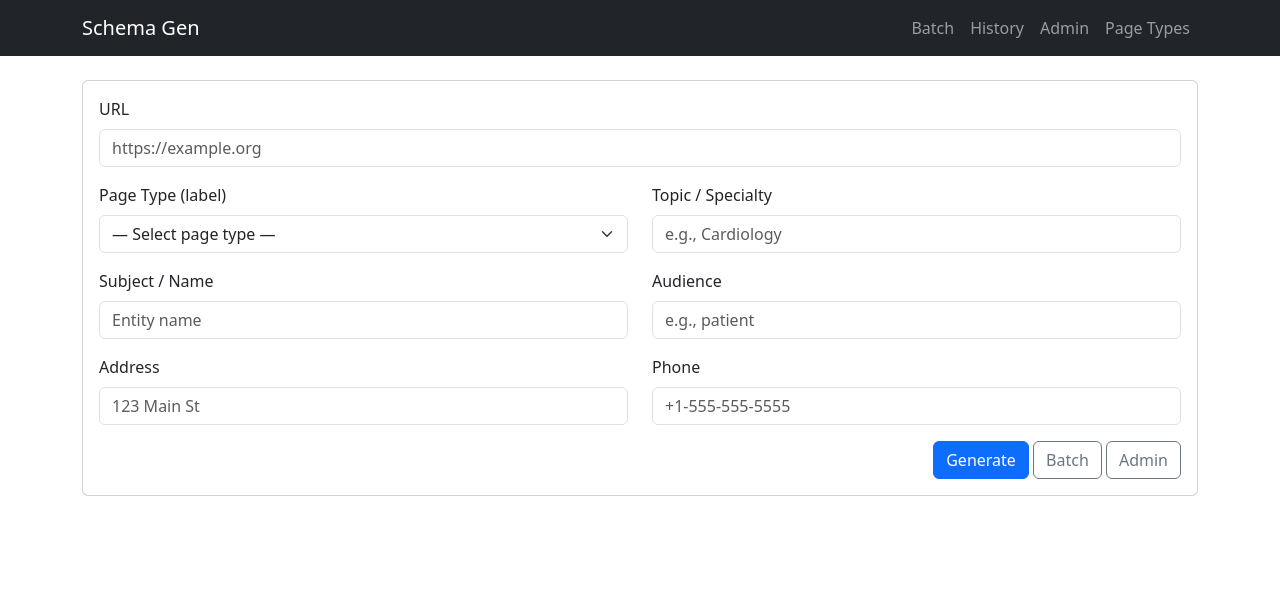
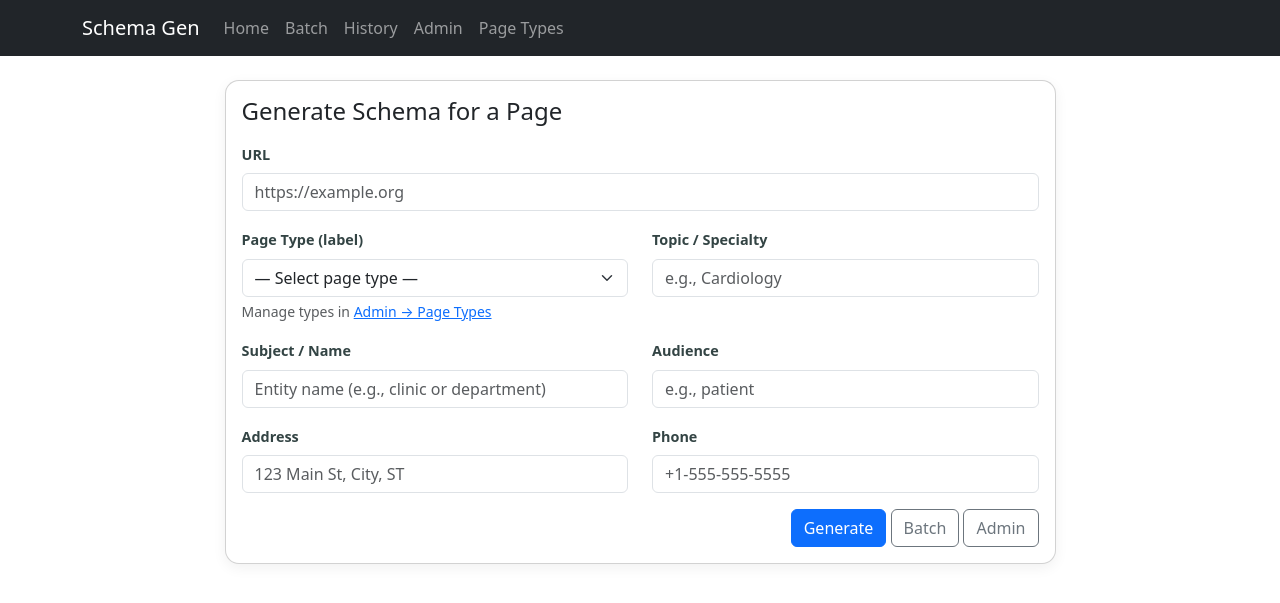
Before and after one commit to jskaller/schema-gen, a FastAPI app: page / in a window 1280 px wide. Shown: the top 603 px of the page. Run offline with FastAPI, Linux system fonts and the light colour scheme; data comes from the database, SQL or seed files in the repository.

Commit message:
ui: (33) restore compact submit page layout

```diff
--- a/app/web/templates/base.html
+++ b/app/web/templates/base.html
@@ -6,19 +6,32 @@
     <meta name="viewport" content="width=device-width, initial-scale=1">
     <title>{% block title %}Schema Gen{% endblock %}</title>
     <link href="https://cdn.jsdelivr.net/npm/bootstrap@5.3.3/dist/css/bootstrap.min.css" rel="stylesheet">
+    <style>
+      .card-soft { box-shadow: 0 4px 14px rgba(0,0,0,.06); border-radius: 14px; }
+      .label-sm { font-size: .9rem; font-weight: 600; color: #344; }
+    </style>
   </head>
   <body>
-    <nav class="navbar navbar-dark bg-dark navbar-expand">
+    <nav class="navbar navbar-expand-lg navbar-dark bg-dark">
       <div class="container">
         <a class="navbar-brand" href="/">Schema Gen</a>
-        <ul class="navbar-nav">
-          <li class="nav-item"><a class="nav-link" href="/batch">Batch</a></li>
-          <li class="nav-item"><a class="nav-link" href="/history">History</a></li>
-          <li class="nav-item"><a class="nav-link" href="/admin">Admin</a></li>
-          <li class="nav-item"><a class="nav-link" href="/admin/types">Page Types</a></li>
-        </ul>
+        <button class="navbar-toggler" type="button" data-bs-toggle="collapse" data-bs-target="#nav">
+          <span class="navbar-toggler-icon"></span>
+        </button>
+        <div class="collapse navbar-collapse" id="nav">
+          <ul class="navbar-nav me-auto">
+            <li class="nav-item"><a class="nav-link" href="/">Home</a></li>
+            <li class="nav-item"><a class="nav-link" href="/batch">Batch</a></li>
+            <li class="nav-item"><a class="nav-link" href="/history">History</a></li>
+            <li class="nav-item"><a class="nav-link" href="/admin">Admin</a></li>
+            <li class="nav-item"><a class="nav-link" href="/admin/types">Page Types</a></li>
+          </ul>
+        </div>
       </div>
     </nav>
-    <main class="container py-4">{% block content %}{% endblock %}</main>
+    <main class="container py-4">
+      {% block content %}{% endblock %}
+    </main>
+    <script src="https://cdn.jsdelivr.net/npm/bootstrap@5.3.3/dist/js/bootstrap.bundle.min.js"></script>
   </body>
 </html>
--- a/app/web/templates/index.html
+++ b/app/web/templates/index.html
@@ -2,50 +2,66 @@
 {% extends "base.html" %}
 {% block title %}Schema Gen – Home{% endblock %}
 {% block content %}
-<form method="post" action="/submit" class="card p-3">
+<div class="row justify-content-center">
+  <div class="col-lg-10 col-xl-9">
+    <div class="card card-soft">
+      <div class="card-body">
+        <h4 class="mb-3">Generate Schema for a Page</h4>
+        {% if error %}<div class="alert alert-danger">{{ error }}</div>{% endif %}
+        {% if ok %}<div class="alert alert-success">{{ ok }}</div>{% endif %}
+        <form method="post" action="/submit">
           <div class="mb-3">
-    <label class="form-label">URL</label>
+            <label class="form-label label-sm">URL</label>
             <input class="form-control" name="url" placeholder="https://example.org" required>
           </div>
+
           <div class="row">
             <div class="col-md-6 mb-3">
-      <label class="form-label">Page Type (label)</label>
+              <label class="form-label label-sm">Page Type (label)</label>
               <select class="form-select" name="page_type">
                 <option value="">— Select page type —</option>
                 {% for label, cfg in mapping.items() %}
                   <option value="{{ label }}">{{ label }} → {{ cfg.primary }}</option>
                 {% endfor %}
               </select>
+              <div class="form-text">Manage types in <a href="/admin/types">Admin → Page Types</a></div>
             </div>
             <div class="col-md-6 mb-3">
-      <label class="form-label">Topic / Specialty</label>
+              <label class="form-label label-sm">Topic / Specialty</label>
               <input class="form-control" name="topic" placeholder="e.g., Cardiology">
             </div>
           </div>
+
           <div class="row">
             <div class="col-md-6 mb-3">
-      <label class="form-label">Subject / Name</label>
-      <input class="form-control" name="subject" placeholder="Entity name">
+              <label class="form-label label-sm">Subject / Name</label>
+              <input class="form-control" name="subject" placeholder="Entity name (e.g., clinic or department)">
             </div>
             <div class="col-md-6 mb-3">
-      <label class="form-label">Audience</label>
+              <label class="form-label label-sm">Audience</label>
               <input class="form-control" name="audience" placeholder="e.g., patient">
             </div>
           </div>
+
           <div class="row">
             <div class="col-md-6 mb-3">
-      <label class="form-label">Address</label>
-      <input class="form-control" name="address" placeholder="123 Main St">
+              <label class="form-label label-sm">Address</label>
+              <input class="form-control" name="address" placeholder="123 Main St, City, ST">
             </div>
             <div class="col-md-6 mb-3">
-      <label class="form-label">Phone</label>
+              <label class="form-label label-sm">Phone</label>
               <input class="form-control" name="phone" placeholder="+1-555-555-5555">
             </div>
           </div>
+
           <div class="text-end">
             <button class="btn btn-primary" type="submit">Generate</button>
             <a class="btn btn-outline-secondary" href="/batch">Batch</a>
             <a class="btn btn-outline-secondary" href="/admin">Admin</a>
           </div>
         </form>
+      </div>
+    </div>
+  </div>
+</div>
 {% endblock %}
```
Also changed, not shown: app/web/templates/result.html (+28 -6 lines), 1 other file. Lines whose indentation alone changed are shown as unchanged.
